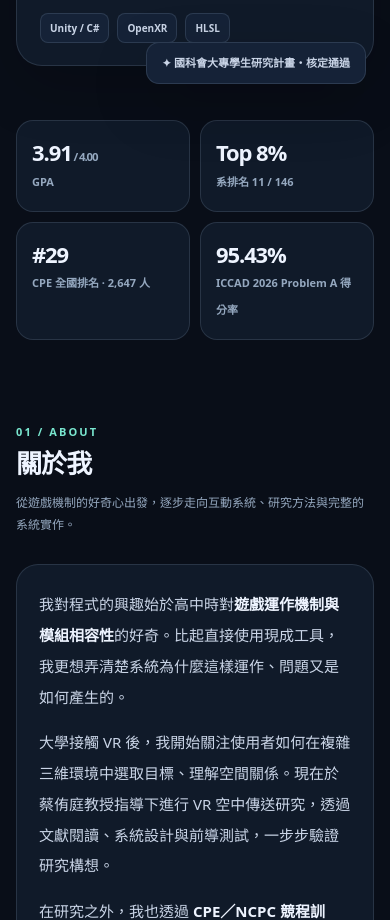
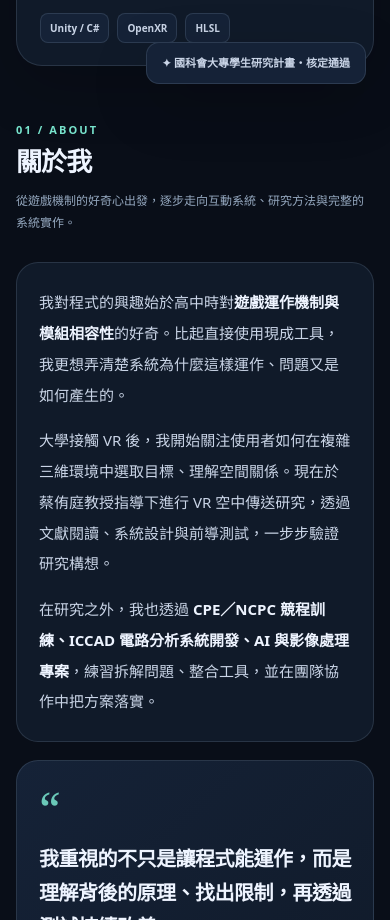
Before and after one commit to blup712019/blup712019.github.io, a plain HTML site: page index.html in a window 390 px wide. Shown: the part 1000-1920 px from the top of the page. Drawn offline with Linux system fonts and the light colour scheme.

Commit message:
Add files via upload

```diff
--- a/index.html
+++ b/index.html
@@ -76,10 +76,6 @@
     .focus-foot{display:flex;flex-wrap:wrap;gap:8px;margin-top:17px}
     .mini-tag{padding:5px 9px;border:1px solid var(--line);background:var(--surface-2);border-radius:8px;font-size:10px;font-weight:750;color:var(--subtext)}
     .float-note{position:absolute;right:-20px;bottom:-23px;border:1px solid var(--line);background:var(--surface-2);padding:10px 15px;border-radius:13px;box-shadow:var(--shadow);font-size:11px;font-weight:750;color:var(--subtext)}
-    .stat-grid{display:grid;grid-template-columns:repeat(4,1fr);gap:13px;margin-bottom:115px}
-    .stat{padding:22px 24px;border-radius:17px;background:var(--surface);border:1px solid var(--line)}
-    .stat b{display:block;font-size:clamp(20px,2.5vw,30px);font-weight:850;letter-spacing:-.05em;line-height:1.3;color:var(--text)}
-    .stat span{font-size:11px;color:var(--muted);font-weight:650}
     section.block{padding:0 0 112px}
     .section-heading{display:flex;justify-content:space-between;align-items:end;gap:22px;margin-bottom:29px}
     .section-heading h2{font-size:clamp(26px,3.4vw,37px);letter-spacing:-.035em;margin:4px 0 0;line-height:1.35}
@@ -165,7 +161,7 @@
     .footer-inner{display:flex;gap:12px;justify-content:space-between;align-items:center;flex-wrap:wrap}
     .back-to-top{color:var(--accent);font-weight:750}
     @media(max-width:1000px){
-      .hero{gap:30px}.nav{gap:14px}.skills-grid{grid-template-columns:repeat(2,1fr)}.stat{padding:20px 17px}
+      .hero{gap:30px}.nav{gap:14px}.skills-grid{grid-template-columns:repeat(2,1fr)}
     }
     @media(max-width:760px){
       .container{width:min(var(--max),calc(100% - 32px))}
@@ -176,7 +172,6 @@
       .hero h1{font-size:clamp(33px,7.6vw,48px)}
       .hero-lead{font-size:14px}
       .float-note{right:8px;bottom:-18px}
-      .stat-grid{grid-template-columns:repeat(2,1fr);gap:10px;margin-bottom:82px}
       section.block{padding-bottom:82px}
       .about-grid,.research-card,.projects-grid,.achievements-layout{grid-template-columns:1fr}
       .research-visual{min-height:260px}
@@ -184,7 +179,6 @@
       .contact-card{padding:33px 27px;display:block}.contact-buttons{margin-top:23px;justify-content:flex-start}
     }
     @media(max-width:420px){
-      .stat{padding:17px 15px}.stat b{font-size:22px}
       .panel,.research-content{padding:24px 22px}
       .project-body{padding:22px 20px}
       .research-visual{padding:13px;min-height:230px}
@@ -234,14 +228,7 @@
           <div class="float-note">✦ 國科會大專學生研究計畫・核定通過</div>
         </div>
       </section>
-
-      <div class="stat-grid" aria-label="個人重點成果">
-        <div class="stat"><b>3.91<span style="font-size:.52em;color:var(--muted)"> / 4.00</span></b><span>GPA</span></div>
-        <div class="stat"><b>Top 8%</b><span>系排名 11 / 146</span></div>
-        <div class="stat"><b>#29</b><span>CPE 全國排名 · 2,647 人</span></div>
-        <div class="stat"><b>95.43%</b><span>ICCAD 2026 Problem A 得分率</span></div>
-      </div>
-    </div>
+</div>
 
     <section id="about" class="block container" aria-labelledby="about-title">
       <div class="section-heading"><div><div class="eyebrow">01 / About</div><h2 id="about-title">關於我</h2></div><p class="aside">從遊戲機制的好奇心出發，逐步走向互動系統、研究方法與完整的系統實作。</p></div>
```
